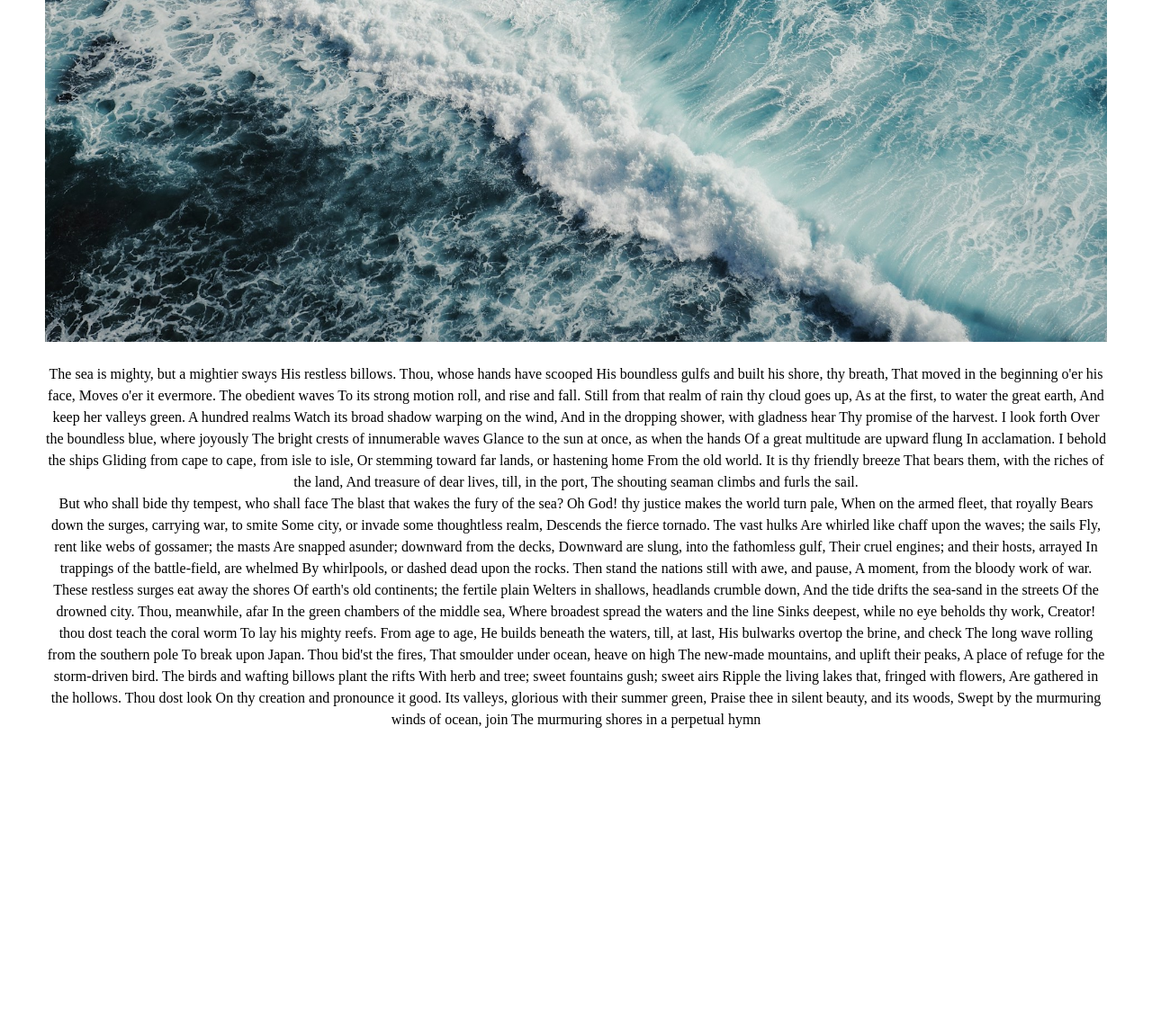
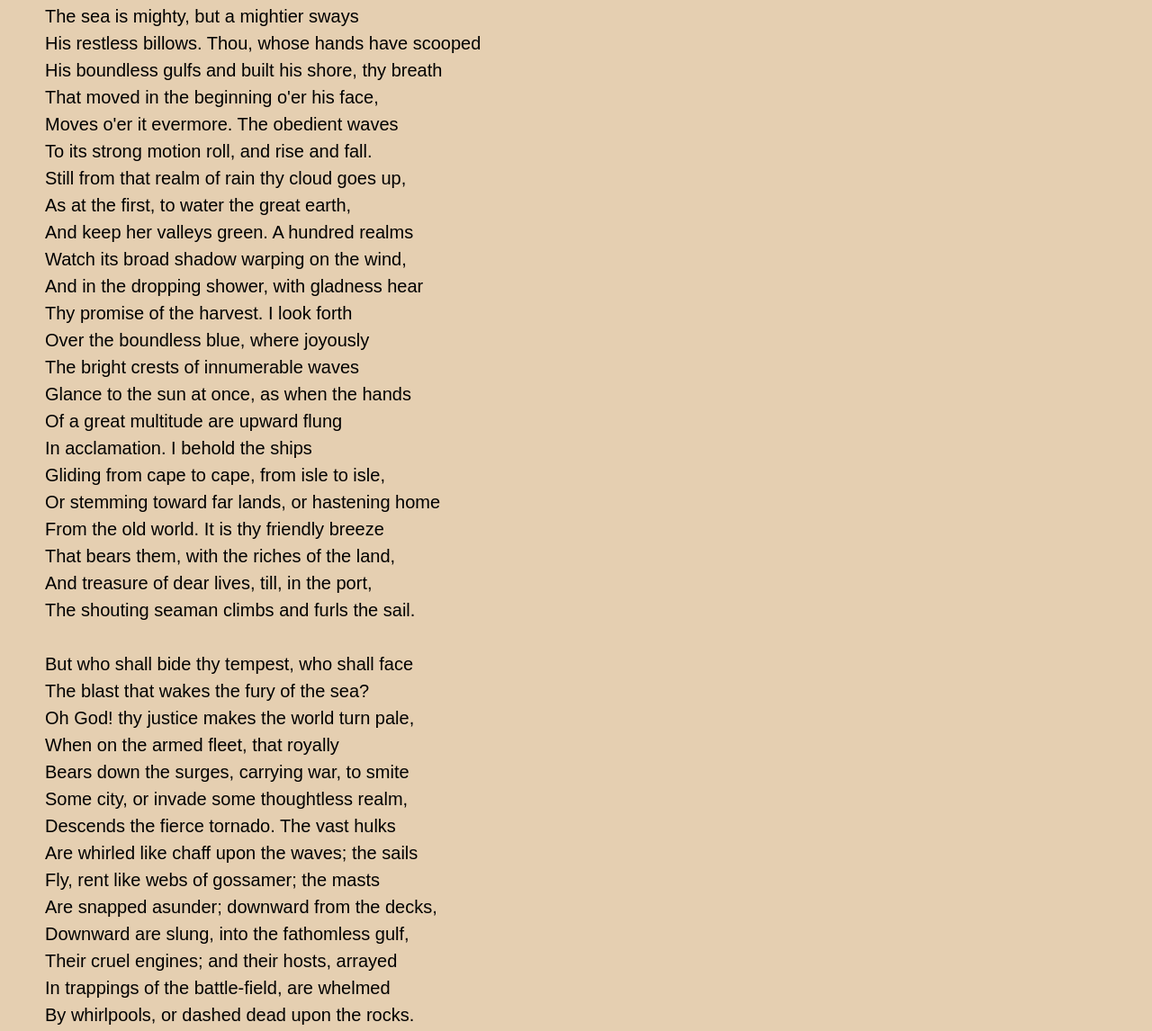
Before and after one commit to RVCC-IDMX/poem-page-ahdevries21, a plain HTML site: page index.html in a window 1280 px wide. Shown: the part 585-1731 px from the top of the page at 90% size. Before the commit the page ends 1447 px from the top, so only its background shows below. Drawn offline with Linux system fonts and the light colour scheme; a web font is replaced by a local one.

Commit message:
Final Touches

```diff
--- a/CSS/app.css
+++ b/CSS/app.css
@@ -62,18 +62,27 @@ select {
 }
 /* 👇 Start custom code 👇 */
 body{
-  background-image:url(img/Paper.jpg);
-  background-size:cover;
+  background-color:rgb(229, 207, 177);
   margin-inline: auto;
   padding: 50px;
 
 }
+
 header{
   font-family: 'Protest Revolution', sans-serif;
   font-size:20pt;
   text-align:center;
 }
-main{
+#poem {
+  text-align:left;
+  font-family: 'Protest Riot', sans-serif;
+  font-size:15pt;
+}
+figcaption{
+  font-family: 'Protest Riot', sans-serif;
   text-align:center;
-
-}
+  }
+  figcaption img{
+    max-width:100%;
+    height:auto;
+  }
--- a/index.html
+++ b/index.html
@@ -9,85 +9,98 @@
     <link rel="preconnect" href="https://fonts.googleapis.com">
     <link rel="preconnect" href="https://fonts.gstatic.com" crossorigin>
     <link href="https://fonts.googleapis.com/css2?family=Protest+Revolution&display=swap" rel="stylesheet">
+    <link rel="preconnect" href="https://fonts.googleapis.com">
+    <link rel="preconnect" href="https://fonts.gstatic.com" crossorigin>
+    <link href="https://fonts.googleapis.com/css2?family=Protest+Riot&display=swap" rel="stylesheet">
+</head>
+
 <body>
    <header>
         <h1>The Hymn of the Sea</h1>
+        <h6>Written by: William Cullen Bryant</h6>
    </header>
-   <main >
-        <h4>Written by: William Cullen Bryant</h4>
+   <main>
+        <div id="poem image">
+            <figcaption>
+                <img src="img/ocean.jpg"id="ocean" alt="the sea">
+                <caption>Picture by:Andrzej Kryszpiniuk on Upsplash</caption>
+            </figcaption>
+        </div>
         <br/>
-        <img src="img/the sea.jpg"id="ocean" alt="the sea">
-        <br/>
-        <section id="poem">
-            <p>The sea is mighty, but a mightier sways
-            His restless billows. Thou, whose hands have scooped
-            His boundless gulfs and built his shore, thy breath,
-            That moved in the beginning o'er his face,
-            Moves o'er it evermore. The obedient waves
-            To its strong motion roll, and rise and fall.
-            Still from that realm of rain thy cloud goes up,
-            As at the first, to water the great earth,
-            And keep her valleys green. A hundred realms
-            Watch its broad shadow warping on the wind,
-            And in the dropping shower, with gladness hear
-            Thy promise of the harvest. I look forth
-            Over the boundless blue, where joyously
-            The bright crests of innumerable waves
-            Glance to the sun at once, as when the hands
-            Of a great multitude are upward flung
-            In acclamation. I behold the ships
-            Gliding from cape to cape, from isle to isle,
-            Or stemming toward far lands, or hastening home
-            From the old world. It is thy friendly breeze
-            That bears them, with the riches of the land,
-            And treasure of dear lives, till, in the port,
-            The shouting seaman climbs and furls the sail.</p>
+    <section id="poem">
+        <div id="poem text">
+            <p>The sea is mighty, but a mightier sways</p>
+            <p>His restless billows. Thou, whose hands have scooped</p>
+            <p>His boundless gulfs and built his shore, thy breath</p>
+            <p>That moved in the beginning o'er his face,</p>
+            <p>Moves o'er it evermore. The obedient waves</p>
+            <p>To its strong motion roll, and rise and fall.</p>
+            <p>Still from that realm of rain thy cloud goes up,</p>
+            <p>As at the first, to water the great earth,</p>
+            <p>And keep her valleys green. A hundred realms</p>
+            <p>Watch its broad shadow warping on the wind,</p>
+            <p>And in the dropping shower, with gladness hear</p>
+            <p>Thy promise of the harvest. I look forth</p>
+            <p>Over the boundless blue, where joyously</p>
+            <p>The bright crests of innumerable waves</p>
+            <p>Glance to the sun at once, as when the hands</p>
+            <p>Of a great multitude are upward flung</p>
+            <p>In acclamation. I behold the ships</p>
+            <p>Gliding from cape to cape, from isle to isle,</p>
+            <p>Or stemming toward far lands, or hastening home</p>
+            <p>From the old world. It is thy friendly breeze</p>
+            <p>That bears them, with the riches of the land,</p>
+            <p>And treasure of dear lives, till, in the port,</p>
+            <p>The shouting seaman climbs and furls the sail.</p>
+            <br/>
             <p>
-            But who shall bide thy tempest, who shall face
-            The blast that wakes the fury of the sea?
-            Oh God! thy justice makes the world turn pale,
-            When on the armed fleet, that royally
-            Bears down the surges, carrying war, to smite
-            Some city, or invade some thoughtless realm,
-            Descends the fierce tornado. The vast hulks
-            Are whirled like chaff upon the waves; the sails
-            Fly, rent like webs of gossamer; the masts
-            Are snapped asunder; downward from the decks,
-            Downward are slung, into the fathomless gulf,
-            Their cruel engines; and their hosts, arrayed
-            In trappings of the battle-field, are whelmed
-            By whirlpools, or dashed dead upon the rocks.
-            Then stand the nations still with awe, and pause,
-            A moment, from the bloody work of war.
+            <p>But who shall bide thy tempest, who shall face</p>
+            <p>The blast that wakes the fury of the sea?</p>
+            <p>Oh God! thy justice makes the world turn pale,</p>
+            <p>When on the armed fleet, that royally</p>
+            <p>Bears down the surges, carrying war, to smite</p>
+            <p>Some city, or invade some thoughtless realm,</p>
+            <p>Descends the fierce tornado. The vast hulks</p>
+            <p>Are whirled like chaff upon the waves; the sails</p>
+            <p>Fly, rent like webs of gossamer; the masts</p>
+            <p>Are snapped asunder; downward from the decks,</p>
+            <p>Downward are slung, into the fathomless gulf,</p>
+            <p>Their cruel engines; and their hosts, arrayed</p>
+            <p>In trappings of the battle-field, are whelmed</p>
+            <p>By whirlpools, or dashed dead upon the rocks.</p>
+            <p>Then stand the nations still with awe, and pause,</p>
+            <p>A moment, from the bloody work of war.
             </p>
-            <p>
-            These restless surges eat away the shores
-            Of earth's old continents; the fertile plain
-            Welters in shallows, headlands crumble down,
-            And the tide drifts the sea-sand in the streets
-            Of the drowned city. Thou, meanwhile, afar
-            In the green chambers of the middle sea,
-            Where broadest spread the waters and the line
-            Sinks deepest, while no eye beholds thy work,
-            Creator! thou dost teach the coral worm
-            To lay his mighty reefs. From age to age,
-            He builds beneath the waters, till, at last,
-            His bulwarks overtop the brine, and check
-            The long wave rolling from the southern pole
-            To break upon Japan. Thou bid'st the fires,
-            That smoulder under ocean, heave on high
-            The new-made mountains, and uplift their peaks,
-            A place of refuge for the storm-driven bird.
-            The birds and wafting billows plant the rifts
-            With herb and tree; sweet fountains gush; sweet airs
-            Ripple the living lakes that, fringed with flowers,
-            Are gathered in the hollows. Thou dost look
-            On thy creation and pronounce it good.
-            Its valleys, glorious with their summer green,
-            Praise thee in silent beauty, and its woods,
-            Swept by the murmuring winds of ocean, join
-            The murmuring shores in a perpetual hymn
+            <br/>
+            <p>These restless surges eat away the shores</p>
+            <p>Of earth's old continents; the fertile plain</p>
+            <p>Welters in shallows, headlands crumble down,</p>
+            <p>And the tide drifts the sea-sand in the streets</p>
+            <p>Of the drowned city. Thou, meanwhile, afar</p>
+            <p>In the green chambers of the middle sea,</p>
+            <p>Where broadest spread the waters and the line</p>
+            <p>Sinks deepest, while no eye beholds thy work,</p>
+            <p>Creator! thou dost teach the coral worm</p>
+            <p>To lay his mighty reefs. From age to age,</p>
+            <p>He builds beneath the waters, till, at last,</p>
+            <p>His bulwarks overtop the brine, and check</p>
+            <p>The long wave rolling from the southern pole</p>
+            <p>To break upon Japan. Thou bid'st the fires,</p>
+            <p>That smoulder under ocean, heave on high</p>
+            <p>The new-made mountains, and uplift their peaks,</p>
+            <p>A place of refuge for the storm-driven bird.</p>
+            <p>The birds and wafting billows plant the rifts</p>
+            <p>With herb and tree; sweet fountains gush; sweet airs</p>
+            <p>Ripple the living lakes that, fringed with flowers,</p>
+            <p>Are gathered in the hollows. Thou dost look</p>
+            <p>On thy creation and pronounce it good.</p>
+            <p>Its valleys, glorious with their summer green,</p>
+            <p>Praise thee in silent beauty, and its woods,</p>
+            <p>Swept by the murmuring winds of ocean, join</p>
+            <p>The murmuring shores in a perpetual hymn
             </p>
+
+    </div>
         </section>
    </main>
 </body>
```
Also changed, not shown: 1 other file.
